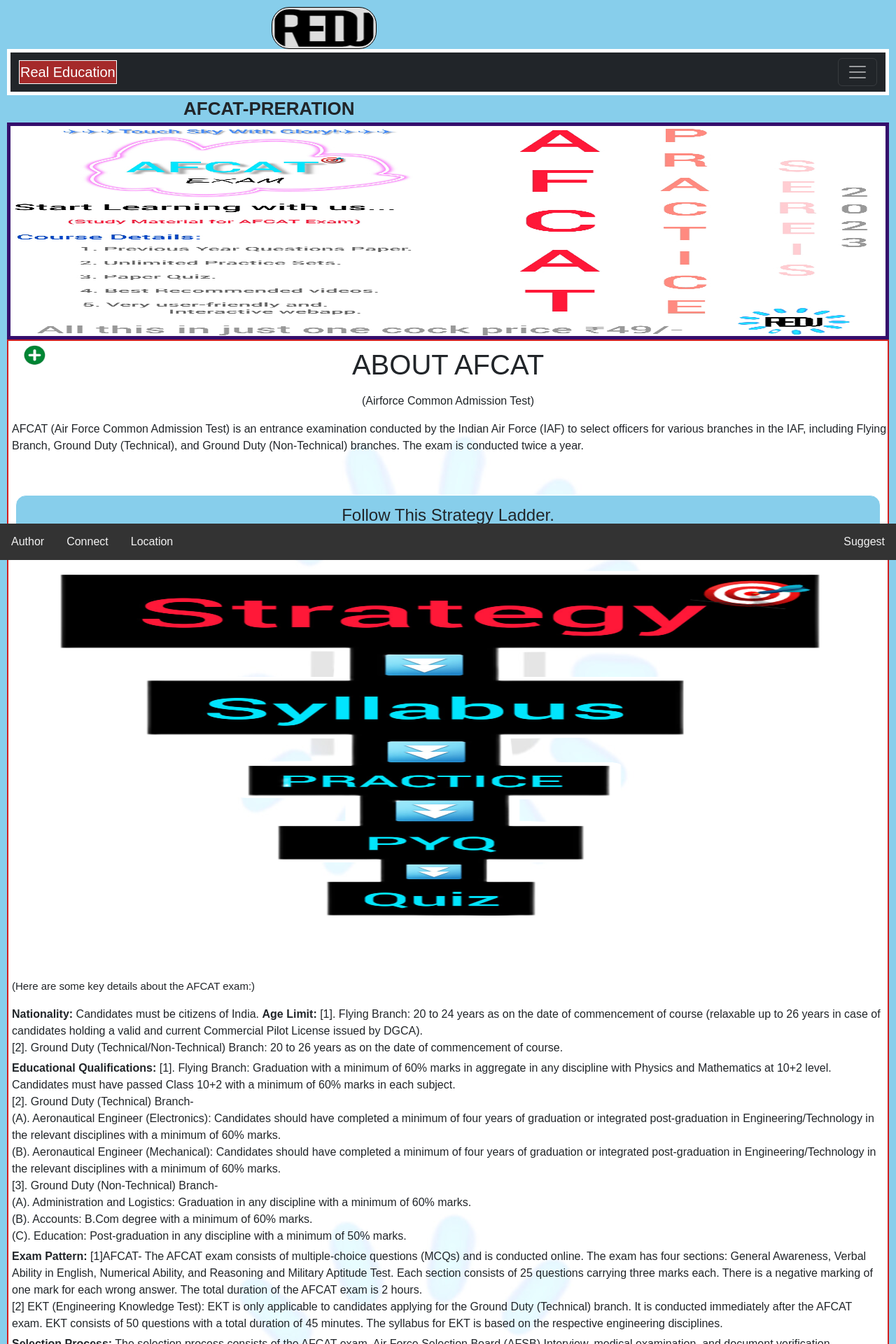
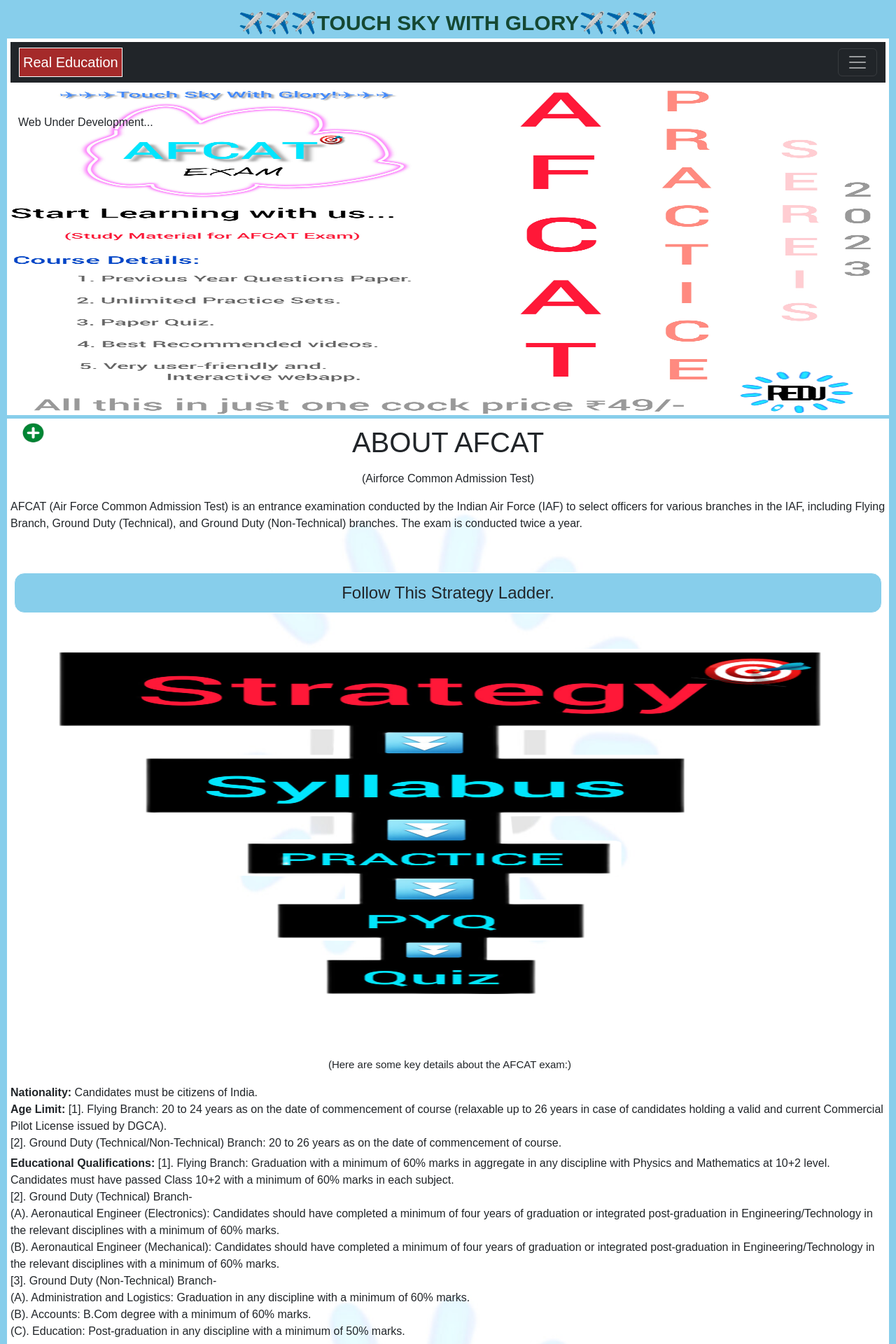
Before and after one commit to Ankush297/Practice-, a PHP site: page / in a window 1280 px wide. Shown: the top 1920 px of the page at 70% size. Run offline with PHP 8.4, Linux system fonts and the light colour scheme.

Commit message:
new design

```diff
--- a/2017-1.html
+++ b/2017-1.html
@@ -17,7 +17,8 @@
     <title>Real Education</title>
   <link rel="stylesheet" href="sub1.css">
 <body>
-    <a href="index.html" style="text-decoration:none"> <img src="redu.png" class="first" > </a>
+  <center><strong>  <a href="index.html" style="text-decoration:none" class="first"> ✈️✈️✈️TOUCH SKY WITH GLORY✈️✈️✈️ </a></strong></center>
+
     <nav style="border: 5px solid white;" class="navbar navbar-expand-xs bg-dark navbar-dark">
       <div class="container-fluid">
         <a style="border:1px solid white;padding: 1px;background-color: brown;"  class="navbar-brand" href="index.html">Real Education</a>
--- a/2018-1.html
+++ b/2018-1.html
@@ -17,7 +17,8 @@
     <title>Real Education</title>
   <link rel="stylesheet" href="sub1.css">
 <body>
-    <a href="index.html" style="text-decoration:none"> <img src="redu.png" class="first" > </a>
+  <center><strong>  <a href="index.html" style="text-decoration:none" class="first"> ✈️✈️✈️TOUCH SKY WITH GLORY✈️✈️✈️ </a></strong></center>
+
     <nav style="border: 5px solid white;" class="navbar navbar-expand-xs bg-dark navbar-dark">
       <div class="container-fluid">
         <a style="border:1px solid white;padding: 1px;background-color: brown;"  class="navbar-brand" href="index.html">Real Education</a>
--- a/2019-1.html
+++ b/2019-1.html
@@ -17,7 +17,9 @@
     <title>Real Education</title>
   <link rel="stylesheet" href="sub1.css">
 <body>
-    <a href="index.html" style="text-decoration:none"> <img src="redu.png" class="first" > </a>
+  <center><strong>  <a href="index.html" style="text-decoration:none" class="first"> ✈️✈️✈️TOUCH SKY WITH GLORY✈️✈️✈️ </a></strong></center>
+
+<!--     <a href="index.html" style="text-decoration:none"> <img src="redu.png" class="first" > </a> -->
     <nav style="border: 5px solid white;" class="navbar navbar-expand-xs bg-dark navbar-dark">
       <div class="container-fluid">
         <a style="border:1px solid white;padding: 1px;background-color: brown;"  class="navbar-brand" href="index.html">Real Education</a>
--- a/2020-1.html
+++ b/2020-1.html
@@ -17,7 +17,9 @@
     <title>Real Education</title>
   <link rel="stylesheet" href="sub1.css">
 <body>
-    <a href="index.html" style="text-decoration:none"> <img src="redu.png" class="first" > </a>
+  <center><strong>  <a href="index.html" style="text-decoration:none" class="first"> ✈️✈️✈️TOUCH SKY WITH GLORY✈️✈️✈️ </a></strong></center>
+
+ <!--    <a href="index.html" style="text-decoration:none"> <img src="redu.png" class="first" > </a> -->
     <nav style="border: 5px solid white;" class="navbar navbar-expand-xs bg-dark navbar-dark">
       <div class="container-fluid">
         <a style="border:1px solid white;padding: 1px;background-color: brown;"  class="navbar-brand" href="index.html">Real Education</a>
--- a/2021-1.html
+++ b/2021-1.html
@@ -17,7 +17,10 @@
     <title>Real Education</title>
   <link rel="stylesheet" href="sub1.css">
 <body>
-    <a href="index.html" style="text-decoration:none"> <img src="redu.png" class="first" > </a>
+
+  <center><strong>  <a href="index.html" style="text-decoration:none" class="first"> ✈️✈️✈️TOUCH SKY WITH GLORY✈️✈️✈️ </a></strong></center>
+
+<!--     <a href="index.html" style="text-decoration:none"> <img src="redu.png" class="first" > </a> -->
     <nav style="border: 5px solid white;" class="navbar navbar-expand-xs bg-dark navbar-dark">
       <div class="container-fluid">
         <a style="border:1px solid white;padding: 1px;background-color: brown;"  class="navbar-brand" href="index.html">Real Education</a>
--- a/2022-1.html
+++ b/2022-1.html
@@ -17,7 +17,10 @@
     <title>Real Education</title>
   <link rel="stylesheet" href="sub1.css">
 <body>
-    <a href="index.html" style="text-decoration:none"> <img src="redu.png" class="first" > </a>
+
+  <center><strong>  <a href="index.html" style="text-decoration:none" class="first"> ✈️✈️✈️TOUCH SKY WITH GLORY✈️✈️✈️ </a></strong></center>
+
+ <!--    <a href="index.html" style="text-decoration:none"> <img src="redu.png" class="first" > </a> -->
     <nav style="border: 5px solid white;" class="navbar navbar-expand-xs bg-dark navbar-dark">
       <div class="container-fluid">
         <a style="border:1px solid white;padding: 1px;background-color: brown;"  class="navbar-brand" href="index.html">Real Education</a>
--- a/2023-1.html
+++ b/2023-1.html
@@ -17,7 +17,10 @@
     <title>Real Education</title>
   <link rel="stylesheet" href="sub1.css">
 <body>
-    <a href="index.html" style="text-decoration:none"> <img src="redu.png" class="first" > </a>
+
+  <center><strong>  <a href="index.html" style="text-decoration:none" class="first"> ✈️✈️✈️TOUCH SKY WITH GLORY✈️✈️✈️ </a></strong></center>
+
+   <!--  <a href="index.html" style="text-decoration:none"> <img src="redu.png" class="first" > </a> -->
     <nav style="border: 5px solid white;" class="navbar navbar-expand-xs bg-dark navbar-dark">
       <div class="container-fluid">
         <a style="border:1px solid white;padding: 1px;background-color: brown;"  class="navbar-brand" href="index.html">Real Education</a>
--- a/Aothers.html
+++ b/Aothers.html
@@ -78,7 +78,10 @@
     }
     </style>
 <body>
-    <a href="index.html" style="text-decoration:none"> <img src="redu.png" class="first" > </a>
+  <center><strong>  <a href="index.html" style="text-decoration:none" class="first"> ✈️✈️✈️TOUCH SKY WITH GLORY✈️✈️✈️ </a></strong></center>
+
+
+<!--     <a href="index.html" style="text-decoration:none"> <img src="redu.png" class="first" > </a> -->
     <nav style="border: 5px solid white;" class="navbar navbar-expand-xs bg-dark navbar-dark">
       <div class="container-fluid">
         <a style="border:1px solid white;padding: 1px;background-color: brown;"  class="navbar-brand" href="index.html">Real Education</a>
--- a/Apractice.html
+++ b/Apractice.html
@@ -22,7 +22,9 @@
   </style>
 
 <body>
-    <a href="index.html" style="text-decoration:none"> <img src="redu.png" class="first" > </a>
+  <center><strong>  <a href="index.html" style="text-decoration:none" class="first"> ✈️✈️✈️TOUCH SKY WITH GLORY✈️✈️✈️ </a></strong></center>
+
+    <!-- <a href="index.html" style="text-decoration:none"> <img src="redu.png" class="first" > </a> -->
     <nav style="border: 5px solid white;" class="navbar navbar-expand-xs bg-dark navbar-dark">
       <div class="container-fluid">
         <a style="border:1px solid white;padding: 1px;background-color: brown;"  class="navbar-brand" href="index.html">Real Education</a>
@@ -78,7 +80,7 @@
   <div style="margin-left: 5px;">AFCAT (Air Force Common Admission Test) is an entrance examination conducted by the Indian Air Force (IAF) to select officers for various branches in the IAF, including Flying Branch, Ground Duty (Technical), and Ground Duty (Non-Technical) branches. The exam is conducted twice a year. <a href="Sub1.html" style="text-decoration: none;">Read more...</a></div>
 
   <br>
-  <p id="direction"><strong style="color:white;">Directions: </strong>Click options to get answer of Questions.</p>
+  <p style="margin: 5px;background-color: red;color: white;border-radius: 5px; border: 1px solid red;"><strong style="color:white;">Directions: </strong>Click options to get answer of Questions.</p>
   <center><div id="start" onclick="myReset()">START</div></center>
  <center >
 
--- a/Aquiz.html
+++ b/Aquiz.html
@@ -17,7 +17,10 @@
     <title>Real Education</title>
   <link rel="stylesheet" href="sub1.css">
 <body>
-    <a href="index.html" style="text-decoration:none"> <img src="redu.png" class="first" > </a>
+  <center><strong>  <a href="index.html" style="text-decoration:none" class="first"> ✈️✈️✈️TOUCH SKY WITH GLORY✈️✈️✈️ </a></strong></center>
+
+
+   <!--  <a href="index.html" style="text-decoration:none"> <img src="redu.png" class="first" > </a> -->
     <nav style="border: 5px solid white;" class="navbar navbar-expand-xs bg-dark navbar-dark">
       <div class="container-fluid">
         <a style="border:1px solid white;padding: 1px;background-color: brown;"  class="navbar-brand" href="index.html">Real Education</a>
--- a/index.html
+++ b/index.html
@@ -1,5 +1,5 @@
 <!DOCTYPE html>
-<html lang="en">
+<html>
 <head>
   <title>Real Education</title>
 
@@ -11,23 +11,15 @@
   <script src="https://cdn.jsdelivr.net/npm/bootstrap@5.3.0/dist/js/bootstrap.bundle.min.js"></script>
   <script defer src="mainpage.js"></script>
   <link rel="stylesheet" href="sub1.css">
-  <style>
-#Strategy{
-  width: 100%;
-height: 15%;
-}
 
-  </style>
 </head>
+<body>
 
-<link rel="Icon" type="image/x-icon" href="logo.jpg">
-    <title>Real Education</title>
-  <link rel="stylesheet" href="sub1.css">
-<body>
-    <a href="index.html" style="text-decoration:none"> <img src="redu.png" class="first" > </a>
+  <center><strong>  <a href="index.html" style="text-decoration:none" class="first"> ✈️✈️✈️TOUCH SKY WITH GLORY✈️✈️✈️ </a></strong></center>
+
   <nav style="border: 5px solid white;" class="navbar navbar-expand-xs bg-dark navbar-dark">
     <div class="container-fluid">
-        <a style="border:1px solid white;padding: 1px;background-color: brown;"  class="navbar-brand" href="index.html">Real Education</a>
+      <a style="border:1px solid white;padding: 5px;background-color: brown; "  class="navbar-brand" href="index.html">Real Education</a>
       <button class="navbar-toggler" type="button" data-bs-toggle="collapse" data-bs-target="#collapsibleNavbar">
         <span class="navbar-toggler-icon"></span>
       </button>
@@ -54,7 +46,7 @@
   </nav>
 
 
-<strong style="margin-left:20%; font-size:26px">AFCAT-PRERATION</strong>
+
 
 
 <div id="mySidenav" class="sidenav">
@@ -74,10 +66,10 @@
 
 
 
-<div style="border: 5px solid rgb(53, 14, 108);" class="cont">
-<img style="height: 300px;" class="Redu" src="image/AFCAT_redu.jpg" alt="products">
+<div class="cont">
+<img class="Redu" src="image/AFCAT_redu.jpg" alt="products">
 
-
+  <div class="top-left"> Web Under Development...</div>
   </div>
 
 <div style="height: 4000px;cursor: pointer;" id="main">
@@ -92,9 +84,9 @@
 <img id="Strategy" src="image/Strategy.png" alt="Strategy"> <br><br>
 
 
-<p style="font-size: 15px;margin-left:5px">(Here are some key details about the AFCAT exam:)</p>
+<p class="details" style="font-size: 15px;margin-left:5px">(Here are some key details about the AFCAT exam:)</p>
 <div  style="margin-left: 5px;"><strong>Nationality:</strong> Candidates must be citizens of India.
-<strong>  Age Limit: </strong>
+<br><strong>  Age Limit: </strong>
 [1]. Flying Branch: 20 to 24 years as on the date of commencement of course (relaxable up to 26 years in case of candidates holding a valid and current Commercial Pilot License issued by DGCA).
 <br> [2]. Ground Duty (Technical/Non-Technical) Branch: 20 to 26 years as on the date of commencement of course.</div>
 <div  style="margin: 5px;"><strong> Educational Qualifications:</strong>
@@ -141,8 +133,8 @@
         <br>  <br> <p>written by</p><a style="color: red;" href="mailto:realeducation.redu@gmail.com">REDU</a>
       </center>
     </div>
-    </div>
 
+    <Div>Blogs</Div>
     <div class="footer">
 
 
@@ -153,6 +145,9 @@
         <a href="#" style="float:right">Suggest</a>
       </div>
       </div>
+  </div>
+
+
 <script defer src="script.js"></script>
 
 
--- a/sub1.css
+++ b/sub1.css
@@ -9,15 +9,13 @@
     margin-left:0%;
     font-family: Arial, Helvetica, sans-serif;
     }
-        .first {
+
+.first {
   width:150px;
   height:60px;
-  margin-left:30%;
+  font-size:30px;
  margin-top:0%;
-background-color:#ddd;
-padding:2px;
-border:1px solid black;
-border-radius:25px;
+color: #154833;
 
 
     }
@@ -52,7 +50,7 @@
     .cont {
     position: relative;
     text-align:center;
-    color:black;
+   border-bottom: 5px solid#87CEEB; ;
     top:0;
 
     }
@@ -137,13 +135,14 @@
 
 /* Footer */
 .footer {
-  position: fixed;
+
  left: 0;
   bottom: 0;
   width: 100%;
   background-color: rgb(0, 0, 0);
   color: white;
   text-align: center;
+  float: bottum;
 }
 
 /* Style the footer navigation bar */
@@ -176,7 +175,9 @@
   margin-bottom: 60px;
   width:100%;
   height:310000px;
-  border: 2px solid rgb(211, 30, 30);
+  border-bottom-left-radius: 2px solid rgb(211, 30, 30);
+  border-bottom-right-radius: 2px solid rgb(211, 30, 30);
+
   overflow: hidden
 
 }
@@ -309,3 +310,31 @@
 #direction {
 margin: 5px;background-color: red;color: white;border-radius: 5px; border: 1px solid red; font-size: 14px;text-align: center;
 }
+
+
+
+/* media tags*/
+#Strategy{
+width: 100%;
+height: 15%;
+}
+@media only screen and (min-width: 600px) {
+.Redu {
+
+max-height:470px;
+}
+#Strategy {
+  max-height:1000px;
+}
+
+.details {
+text-align: center;
+
+}
+}
+@media only screen and (max-width: 600px) {
+
+.first {
+font-size: 15px;
+}
+}
```
Also changed, not shown: Apyq.html (+23 -4 lines), image/AFCAT_redu.jpg. Lines whose indentation alone changed are shown as unchanged.
